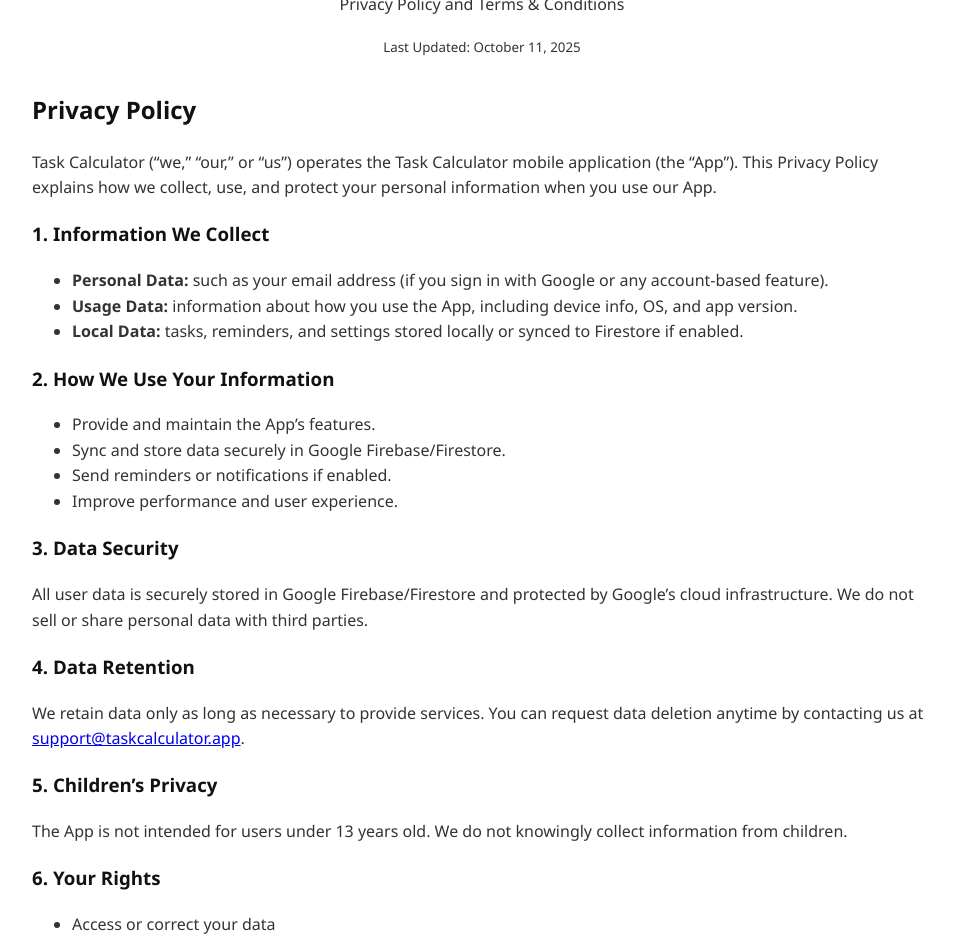
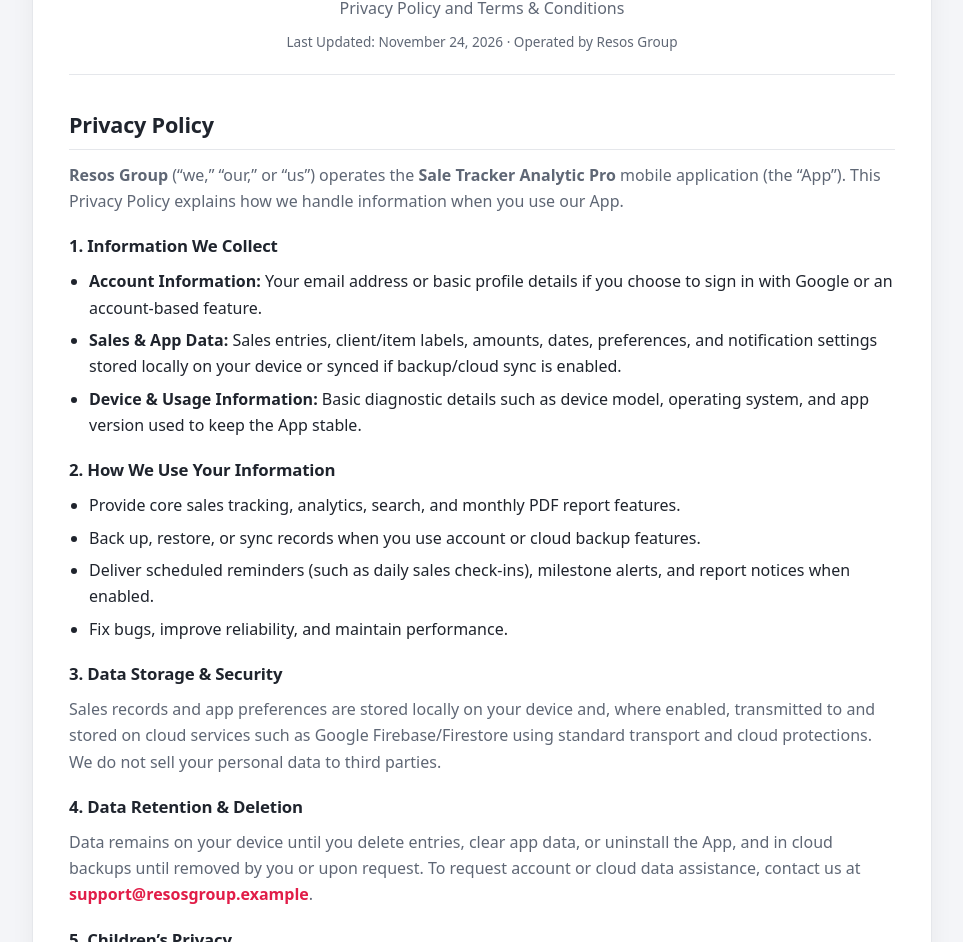
Before and after one commit to manvok/task-calculator-site, a plain HTML site: page privacy-policy.html in a window 1280 px wide. Shown: the part 166-1108 px from the top of the page, without its empty margins (158-1121 px from the left). Drawn offline with Linux system fonts and the light colour scheme.

Commit message:
Update privacy-policy.html

```diff
--- a/privacy-policy.html
+++ b/privacy-policy.html
@@ -3,102 +3,175 @@
 <head>
     <meta charset="UTF-8" />
     <meta name="viewport" content="width=device-width, initial-scale=1.0" />
-    <title>Privacy Policy & Terms | Task Calculator</title>
+    <title>Privacy Policy &amp; Terms | Sale Tracker Analytic Pro</title>
     <style>
+        :root {
+          --bg: #f4f5f8;
+          --surface: #ffffff;
+          --text: #1f242d;
+          --muted: #5f6775;
+          --accent: #e11d48;
+          --accent-soft: #ffe4e6;
+          --border: #e5e7eb;
+        }
+        * {
+          box-sizing: border-box;
+        }
         body {
-          font-family: "Segoe UI", Tahoma, Geneva, Verdana, sans-serif;
+          font-family: system-ui, -apple-system, BlinkMacSystemFont, "Segoe UI", Roboto, sans-serif;
           margin: 0;
-          padding: 2rem;
-          background-color: #f9f9f9;
-          color: #333;
-          line-height: 1.6;
+          padding: 24px 16px;
+          background-color: var(--bg);
+          color: var(--text);
+          line-height: 1.65;
         }
         h1, h2, h3 {
-          color: #111;
+          color: var(--text);
+          letter-spacing: -0.01em;
         }
         section {
-          margin-bottom: 3rem;
+          margin-bottom: 2.25rem;
         }
         header {
           text-align: center;
           margin-bottom: 2rem;
+          padding-bottom: 1.25rem;
+          border-bottom: 1px solid var(--border);
+        }
+        .badge {
+          display: inline-block;
+          background: var(--accent-soft);
+          color: var(--accent);
+          font-size: 12px;
+          font-weight: 700;
+          padding: 4px 12px;
+          border-radius: 999px;
+          margin-bottom: 10px;
+        }
+        header h1 {
+          margin: 0 0 6px;
+          font-size: clamp(1.6rem, 3.5vw, 2.1rem);
+        }
+        header p {
+          margin: 0 0 6px;
+          color: var(--muted);
+          font-size: 1rem;
+        }
+        header small {
+          color: var(--muted);
+          font-size: 0.85rem;
         }
         .container {
           max-width: 900px;
           margin: auto;
-          background: #fff;
-          padding: 2rem;
-          border-radius: 10px;
-          box-shadow: 0 2px 10px rgba(0,0,0,0.1);
+          background: var(--surface);
+          padding: clamp(20px, 4vw, 36px);
+          border-radius: 16px;
+          border: 1px solid var(--border);
+          box-shadow: 0 8px 24px rgba(15, 23, 42, 0.05);
+        }
+        h2 {
+          font-size: 1.35rem;
+          margin: 0 0 12px;
+          padding-bottom: 6px;
+          border-bottom: 1px solid var(--border);
+        }
+        h3 {
+          font-size: 1.05rem;
+          margin: 18px 0 8px;
+        }
+        p {
+          margin: 0 0 12px;
+          color: var(--muted);
+        }
+        ul {
+          margin: 0 0 14px;
+          padding-left: 20px;
+          color: var(--text);
+        }
+        li {
+          margin-bottom: 6px;
+        }
+        a {
+          color: var(--accent);
+          font-weight: 600;
+          text-decoration: none;
+        }
+        a:hover {
+          text-decoration: underline;
         }
         footer {
           text-align: center;
           font-size: 0.9rem;
-          color: #777;
-          margin-top: 3rem;
+          color: var(--muted);
+          margin-top: 2.5rem;
+          padding-top: 1.25rem;
+          border-top: 1px solid var(--border);
         }
     </style>
 </head>
 <body>
 <div class="container">
     <header>
-        <h1>Task Calculator</h1>
-        <p>Privacy Policy and Terms & Conditions</p>
-        <small>Last Updated: October 11, 2025</small>
+        <span class="badge">Version 3.5.1</span>
+        <h1>Sale Tracker Analytic Pro</h1>
+        <p>Privacy Policy and Terms &amp; Conditions</p>
+        <small>Last Updated: November 24, 2026 · Operated by Resos Group</small>
     </header>
 
     <section id="privacy">
         <h2>Privacy Policy</h2>
         <p>
-            Task Calculator (“we,” “our,” or “us”) operates the Task Calculator mobile application (the “App”). This Privacy Policy explains how we collect, use, and protect your personal information when you use our App.
+            <strong>Resos Group</strong> (“we,” “our,” or “us”) operates the <strong>Sale Tracker Analytic Pro</strong> mobile application (the “App”). This Privacy Policy explains how we handle information when you use our App.
         </p>
 
         <h3>1. Information We Collect</h3>
         <ul>
-            <li><strong>Personal Data:</strong> such as your email address (if you sign in with Google or any account-based feature).</li>
-            <li><strong>Usage Data:</strong> information about how you use the App, including device info, OS, and app version.</li>
-            <li><strong>Local Data:</strong> tasks, reminders, and settings stored locally or synced to Firestore if enabled.</li>
+            <li><strong>Account Information:</strong> Your email address or basic profile details if you choose to sign in with Google or an account-based feature.</li>
+            <li><strong>Sales &amp; App Data:</strong> Sales entries, client/item labels, amounts, dates, preferences, and notification settings stored locally on your device or synced if backup/cloud sync is enabled.</li>
+            <li><strong>Device &amp; Usage Information:</strong> Basic diagnostic details such as device model, operating system, and app version used to keep the App stable.</li>
         </ul>
 
         <h3>2. How We Use Your Information</h3>
         <ul>
-            <li>Provide and maintain the App’s features.</li>
-            <li>Sync and store data securely in Google Firebase/Firestore.</li>
-            <li>Send reminders or notifications if enabled.</li>
-            <li>Improve performance and user experience.</li>
+            <li>Provide core sales tracking, analytics, search, and monthly PDF report features.</li>
+            <li>Back up, restore, or sync records when you use account or cloud backup features.</li>
+            <li>Deliver scheduled reminders (such as daily sales check-ins), milestone alerts, and report notices when enabled.</li>
+            <li>Fix bugs, improve reliability, and maintain performance.</li>
         </ul>
 
-        <h3>3. Data Security</h3>
+        <h3>3. Data Storage &amp; Security</h3>
         <p>
-            All user data is securely stored in Google Firebase/Firestore and protected by Google’s cloud infrastructure. We do not sell or share personal data with third parties.
+            Sales records and app preferences are stored locally on your device and, where enabled, transmitted to and stored on cloud services such as Google Firebase/Firestore using standard transport and cloud protections. We do not sell your personal data to third parties.
         </p>
 
-        <h3>4. Data Retention</h3>
+        <h3>4. Data Retention &amp; Deletion</h3>
         <p>
-            We retain data only as long as necessary to provide services. You can request data deletion anytime by contacting us at <a href="mailto:support@taskcalculator.app">support@taskcalculator.app</a>.
+            Data remains on your device until you delete entries, clear app data, or uninstall the App, and in cloud backups until removed by you or upon request. To request account or cloud data assistance, contact us at <a href="mailto:support@resosgroup.example">support@resosgroup.example</a>.
         </p>
 
         <h3>5. Children’s Privacy</h3>
         <p>
-            The App is not intended for users under 13 years old. We do not knowingly collect information from children.
+            The App is not intended for users under 13 years old, and we do not knowingly collect personal information from children under 13.
         </p>
 
-        <h3>6. Your Rights</h3>
+        <h3>6. Your Choices &amp; Rights</h3>
         <ul>
-            <li>Access or correct your data</li>
-            <li>Request account or data deletion</li>
-            <li>Withdraw permissions such as notifications</li>
+            <li>Review, edit, or delete your sales entries and trash records within the App.</li>
+            <li>Enable or disable notifications and reminders in your device or App settings.</li>
+            <li>Sign out or request deletion of cloud-backed data where applicable.</li>
         </ul>
 
         <h3>7. Changes to This Policy</h3>
         <p>
-            We may update this Privacy Policy periodically. Updates will appear in the App or on our website.
+            We may update this Privacy Policy from time to time. Any updates will be published on this page or within the App with a revised “Last Updated” date.
         </p>
 
         <h3>8. Contact Us</h3>
         <p>
-            📧 Email: <a href="mailto:support@taskcalculator.app">support@taskcalculator.app</a><br/>
-            🌐 Website: <a href="https://taskcalculator.app">https://taskcalculator.app</a>
+            <strong>Developer:</strong> Resos Group<br/>
+            <strong>Email:</strong> <a href="mailto:support@resosgroup.example">support@resosgroup.example</a><br/>
+            <strong>Website:</strong> <a href="https://resosgroup.example">https://resosgroup.example</a>
         </p>
     </section>
 
@@ -106,36 +179,43 @@
         <h2>Terms and Conditions</h2>
 
         <h3>1. Acceptance of Terms</h3>
-        <p>By downloading or using the Task Calculator app, you agree to these Terms and Conditions.</p>
+        <p>
+            By downloading, installing, or using <strong>Sale Tracker Analytic Pro</strong>, you agree to be bound by these Terms and Conditions.
+        </p>
 
         <h3>2. Use of the App</h3>
         <p>
-            You agree to use the App only for lawful purposes. You are responsible for the accuracy of all data you enter.
+            You agree to use the App only for lawful purposes. You are solely responsible for the accuracy, completeness, and legality of all sales figures, records, and reports you enter or export.
         </p>
 
         <h3>3. Intellectual Property</h3>
         <p>
-            All content, design, and code of the App are owned by the developer. You may not copy, modify, or distribute the App without written permission.
+            All software code, design elements, branding, and visual assets in the App are the property of <strong>Resos Group</strong> or its licensors. You may not copy, reverse engineer, republish, or distribute the App except as permitted by law or written permission.
         </p>
 
-        <h3>4. Limitation of Liability</h3>
+        <h3>4. Analytics &amp; Reports Disclaimer</h3>
         <p>
-            We are not responsible for any loss, damage, or inconvenience caused by use or inability to use the App.
+            Totals, averages, comparisons, and generated PDF reports are provided for informational and record-keeping convenience based on your inputs and should be independently verified for accounting, tax, or business decisions.
         </p>
 
-        <h3>5. Modifications</h3>
+        <h3>5. Limitation of Liability</h3>
         <p>
-            We reserve the right to modify these Terms anytime. Changes will be posted within the App or on our website.
+            To the fullest extent permitted by applicable law, <strong>Resos Group</strong> is not liable for any indirect, incidental, or consequential damages, or any loss of data or revenue arising from your use of or inability to use the App.
         </p>
 
-        <h3>6. Governing Law</h3>
+        <h3>6. Modifications</h3>
         <p>
-            These Terms are governed by the laws of your country of residence.
+            We may update features or modify these Terms at any time. Continued use of the App after changes take effect constitutes acceptance of the updated Terms.
+        </p>
+
+        <h3>7. Governing Law</h3>
+        <p>
+            These Terms are governed by the laws applicable in your jurisdiction of residence, without regard to conflict-of-law principles.
         </p>
     </section>
 
     <footer>
-        &copy; 2025 Task Calculator. All Rights Reserved.
+        &copy; 2026 Sale Tracker Analytic Pro · Resos Group. All Rights Reserved.
     </footer>
 </div>
 </body>
```
